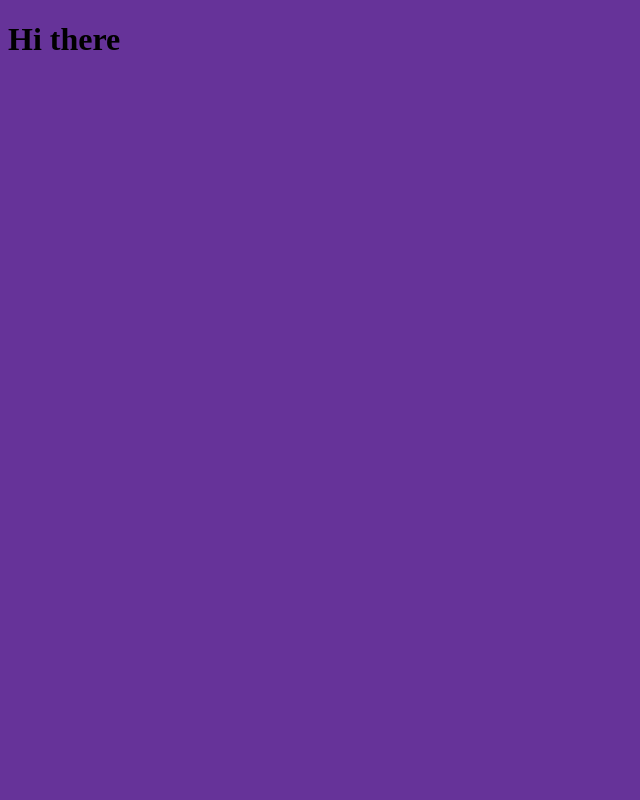
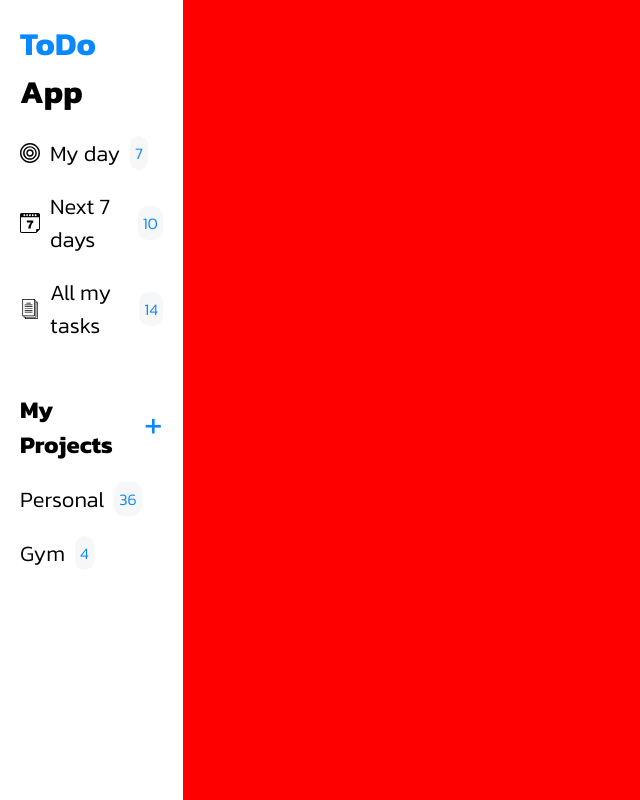
Before and after one commit to ucolinmee/top-todolist, a website built with webpack: page src/index.html in a window 1280 px wide. Shown: the whole page, without its empty margins (0-640 px from the left). Built offline with nearby package versions, Linux system fonts and the light colour scheme.

Commit message:
Add layout and styling for sidebar

```diff
--- a/src/index.html
+++ b/src/index.html
@@ -6,6 +6,46 @@
     <title>Todo</title>
 </head>
 <body>
-    <h1>Hi there</h1>
+    <div id="sidebar">
+        <h1><span>ToDo</span> App</h1>
+        <div class="toggle-views">
+            <div class="view-item">
+                <img src="">
+                <p>My day</p>
+                <div class="num-tasks">7</div>
+            </div>
+            <div class="view-item">
+                <img src="">
+                <p>Next 7 days</p>
+                <div class="num-tasks">10</div>
+            </div>
+            <div class="view-item">
+                <img src="">
+                <p>All my tasks</p>
+                <div class="num-tasks">14</div>
+            </div>
+        </div>
+
+        <div class="toggle-projects">
+            <div class="flex-row">
+                <h2>My Projects</h2>
+                <button class="add-project-btn">+</button>
+            </div>
+            <div class="projects">
+                <div class="view-item">
+                    <p>Personal</p>
+                    <div class="num-tasks">36</div>
+                </div>
+                <div class="view-item">
+                    <p>Gym</p>
+                    <div class="num-tasks">4</div>
+                </div>
+            </div>
+        </div>
+    </div>
+
+    <div id="main" style="background-color: red;">
+
+    </div>
 </body>
 </html>
--- a/src/index.js
+++ b/src/index.js
@@ -1 +1,4 @@
 import './style.css';
+import loadSidebarImages from './renders/sidebar';
+
+loadSidebarImages();
--- /dev/null
+++ b/src/renders/sidebar.js
@@ -0,0 +1,14 @@
+import bullseyeImg from '../assets/images/bullseye.svg';
+import calendar7Img from '../assets/images/calendar7.svg';
+import documentsImg from '../assets/images/documents.svg';
+
+const loadSidebarImages = () => {
+    const images = document.querySelectorAll('.toggle-views img');
+    const links = [bullseyeImg, calendar7Img, documentsImg];
+
+    for (var i = 0; i < images.length; i++) {
+        images[i].src = links[i];
+    }
+}
+
+export default loadSidebarImages;
--- a/src/style.css
+++ b/src/style.css
@@ -1,3 +1,89 @@
+@font-face {
+    font-family: 'Kanit';
+    src: url('./assets/fonts/Kanit-Regular.ttf'),
+}
+@font-face {
+    font-family: 'Kanit';
+    src: url('./assets/fonts/Kanit-Bold.ttf');
+    font-weight: bold;
+}
+@font-face {
+    font-family: 'Kanit';
+    src: url('./assets/fonts/Kanit-Light.ttf');
+    font-weight: light;
+}
+
+* {
+    margin: 0;
+    padding: 0;
+    box-sizing: border-box;
+    font-family: 'Kanit';
+}
+
 body {
-    background-color: rebeccapurple;
+    display: grid;
+    grid-template-columns: 1fr 6fr;
+    height: 100vh;
 }
+
+/*
+    SIDEBAR
+*/
+
+#sidebar {
+    padding: 20px;
+}
+
+#sidebar h1 span {
+    color: #0A88FF;
+}
+
+.view-item {
+    display: flex;
+    align-items: center;
+    gap: 10px;
+    cursor: pointer;
+    margin-top: 20px;
+    font-size: 22px;
+}
+
+.view-item:hover {
+    color: #0A88FF;
+}
+
+.toggle-views img {
+    aspect-ratio: 1 / 1;
+    height: 20px;
+}
+
+.num-tasks {
+    background-color: #F5F7F9;
+    color: #0A88FF;
+    font-size: 16px;
+    padding: 5px;
+    border-radius: 10px;
+}
+
+.toggle-projects {
+    margin-top: 50px;
+}
+
+.flex-row {
+    display: flex;
+    justify-content: space-between;
+    align-items: center;
+}
+
+.add-project-btn {
+    font-size: 40px;
+    background: none;
+    border: none;
+    color: #0A88FF;
+    cursor: pointer;
+    padding-bottom: 8px;
+    transition: transform .5s ease-in-out;
+}
+
+.add-project-btn:hover {
+    transform: rotate(180deg)
+}
```
Also changed, not shown: src/assets/fonts/Kanit-Bold.ttf (added), src/assets/fonts/Kanit-Light.ttf (added), src/assets/fonts/Kanit-Regular.ttf (added), src/assets/images/bullseye.svg (added), src/assets/images/calendar7.svg (added), src/assets/images/documents.svg (added).
